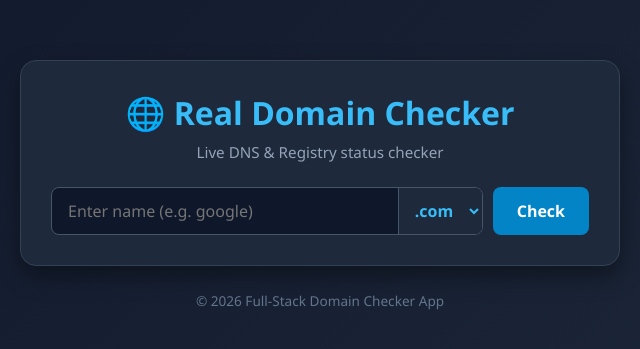
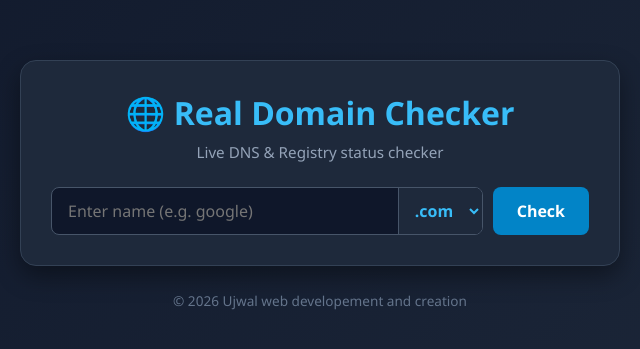
Before and after one commit to subediujwal767/Domain-checker, a website: page public/index.html in a window 1280 px wide. Shown: the part 215-564 px from the top of the page, 320-960 px from the left. Drawn offline with Linux system fonts and the light colour scheme.

Commit message:
Update footer copyright brand name

```diff
--- a/public/index.html
+++ b/public/index.html
@@ -188,7 +188,7 @@
     </div>
 
     <footer>
-        &copy; 2026 Full-Stack Domain Checker App
+        &copy; 2026 Ujwal web developement and creation
     </footer>
 
     <script>
```
